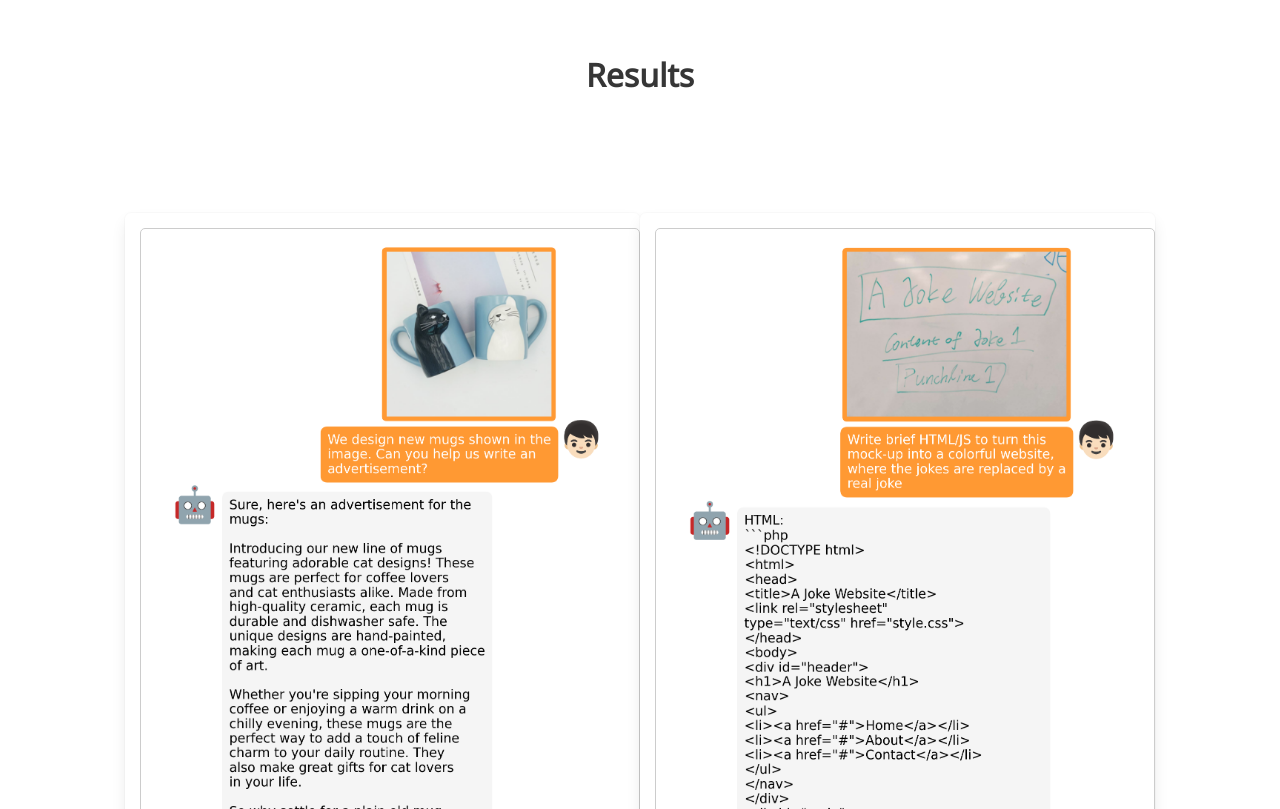
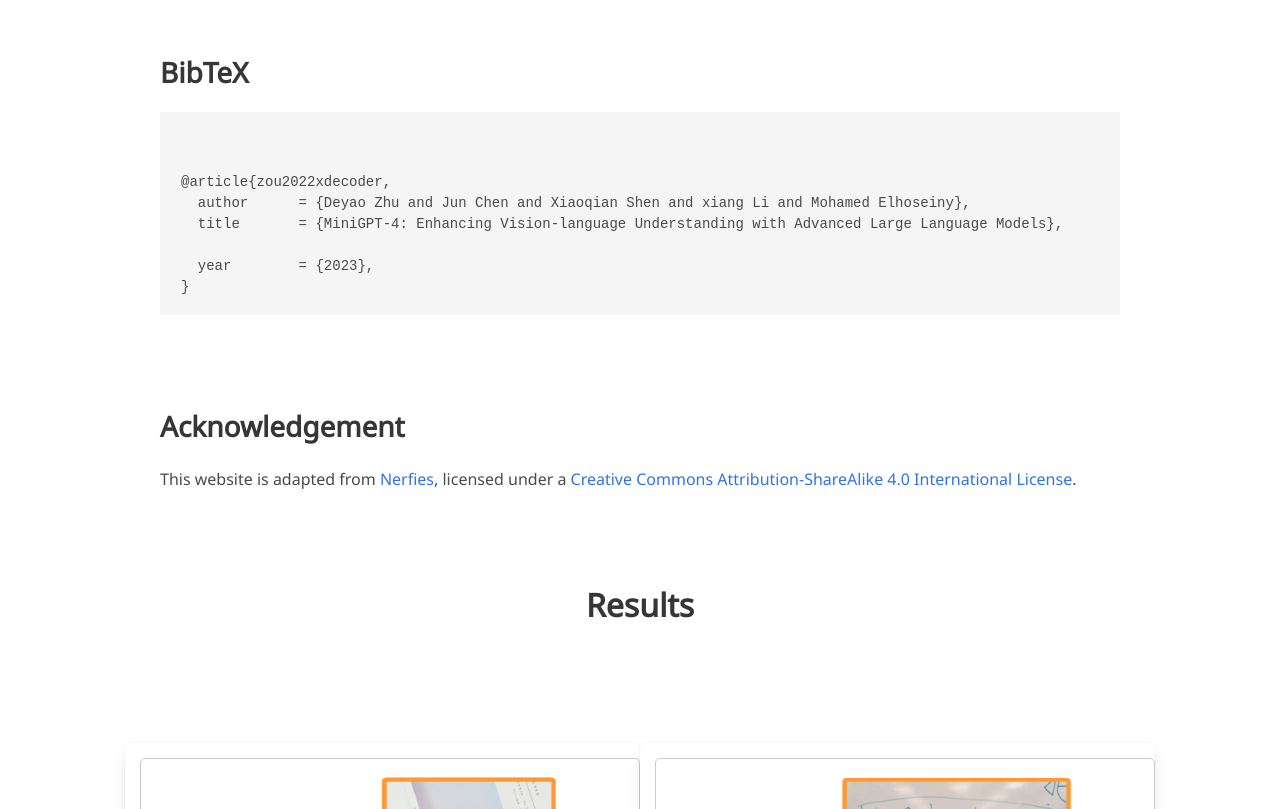
Before and after one commit to minigpt-4/minigpt-4.github.io, a plain HTML site: page index.html in a window 1280 px wide. Shown: the part 3606-4415 px from the top of the page. Drawn offline with nearby package versions, Linux system fonts and the light colour scheme; some icons are missing; a web font is replaced by a local one.

Commit message:
add citation

```diff
--- a/index.html
+++ b/index.html
@@ -457,22 +457,34 @@
   </div>
 </section>
 
-<!--
+
 <section class="section" id="BibTeX">
   <div class="container is-max-desktop content">
     <h2 class="title">BibTeX</h2>
     <pre><code>
 
 @article{zou2022xdecoder,
-  author      = {Zou*, Xueyan and Dou*, Zi-Yi and Yang*, Jianwei and Gan, Zhe and Li, Linjie and Li, Chunyuan and Dai, Xiyang and Wang, Jianfeng and Yuan, Lu and Peng, Nanyun and Wang, Lijuan and Lee^, Yong Jae and Gao^, Jianfeng},
-  title       = {Generalized Decoding for Pixel, Image and Language},
-  publisher   = {arXiv:2212.11270v1},
-  year        = {2022},
+  author      = {Deyao Zhu and Jun Chen and Xiaoqian Shen and xiang Li and Mohamed Elhoseiny},
+  title       = {MiniGPT-4: Enhancing Vision-language Understanding with Advanced Large Language Models},
+  <!-- publisher   = {arXiv:2212.11270v1}, -->
+  year        = {2023},
 }
 </code></pre>
   </div>
-</section> -->
+</section>
 
+
+<section class="section" id="Acknowledgement">
+  <div class="container is-max-desktop content">
+    <h2 class="title">Acknowledgement</h2>
+    <p>
+      This website is adapted from <a
+      href="https://github.com/nerfies/nerfies.github.io">Nerfies</a>, licensed under a <a rel="license"
+                                          href="http://creativecommons.org/licenses/by-sa/4.0/">Creative
+      Commons Attribution-ShareAlike 4.0 International License</a>.
+    </p>
+  </div>
+</section>
 
 <section class="section">
   <!-- Results. -->
@@ -485,6 +497,7 @@
   <!--/ Results. -->
 <div class="container is-max-desktop">
 </section>
+
 
 <script src="js/Underscore-min.js"></script>
 <script src="js/index.js"></script>
@@ -523,17 +536,6 @@
 
 </section>
 
-<section class="section" id="Acknowledgement">
-  <div class="container is-max-desktop content">
-    <h2 class="title">Acknowledgement</h2>
-    <p>
-      This website is adapted from <a
-      href="https://github.com/nerfies/nerfies.github.io">Nerfies</a>, licensed under a <a rel="license"
-                                          href="http://creativecommons.org/licenses/by-sa/4.0/">Creative
-      Commons Attribution-ShareAlike 4.0 International License</a>.
-    </p>
-  </div>
-</section>
 
 
 </body>
```
